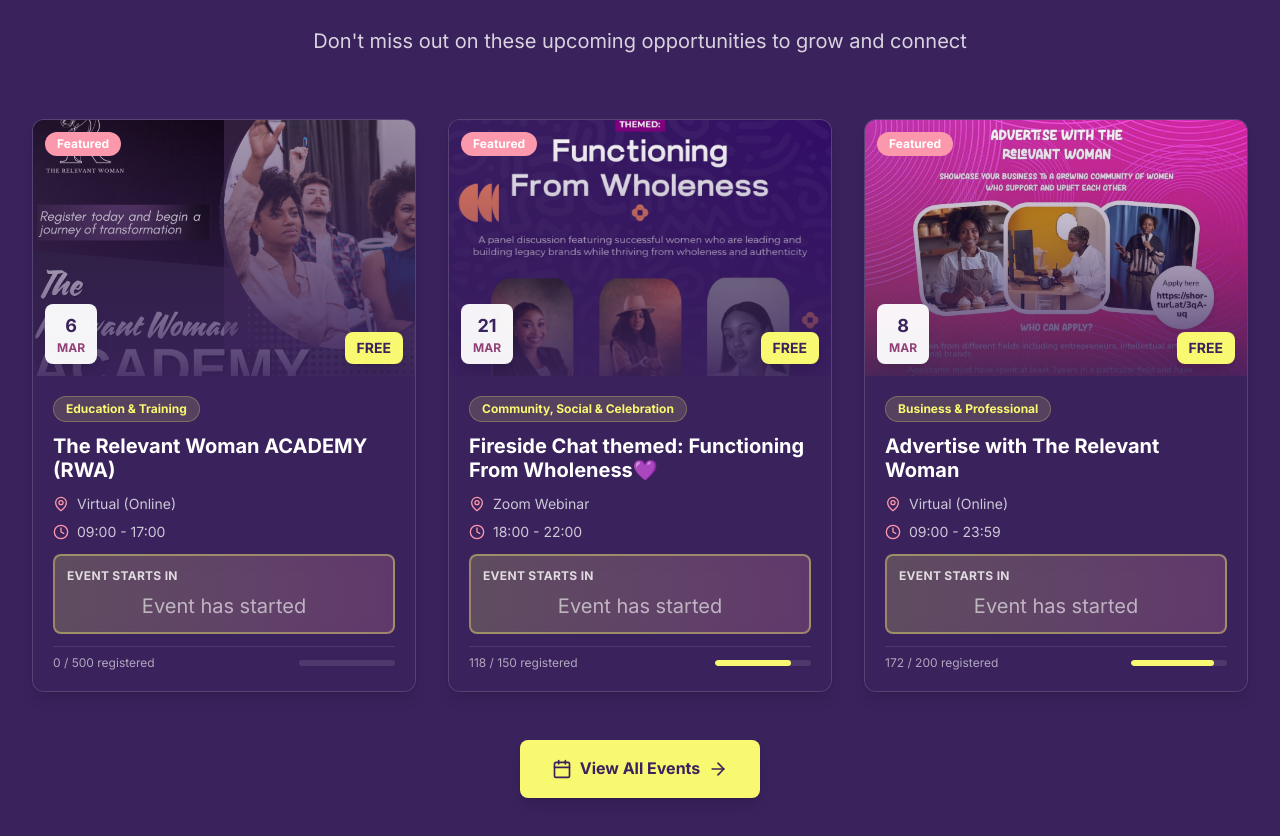
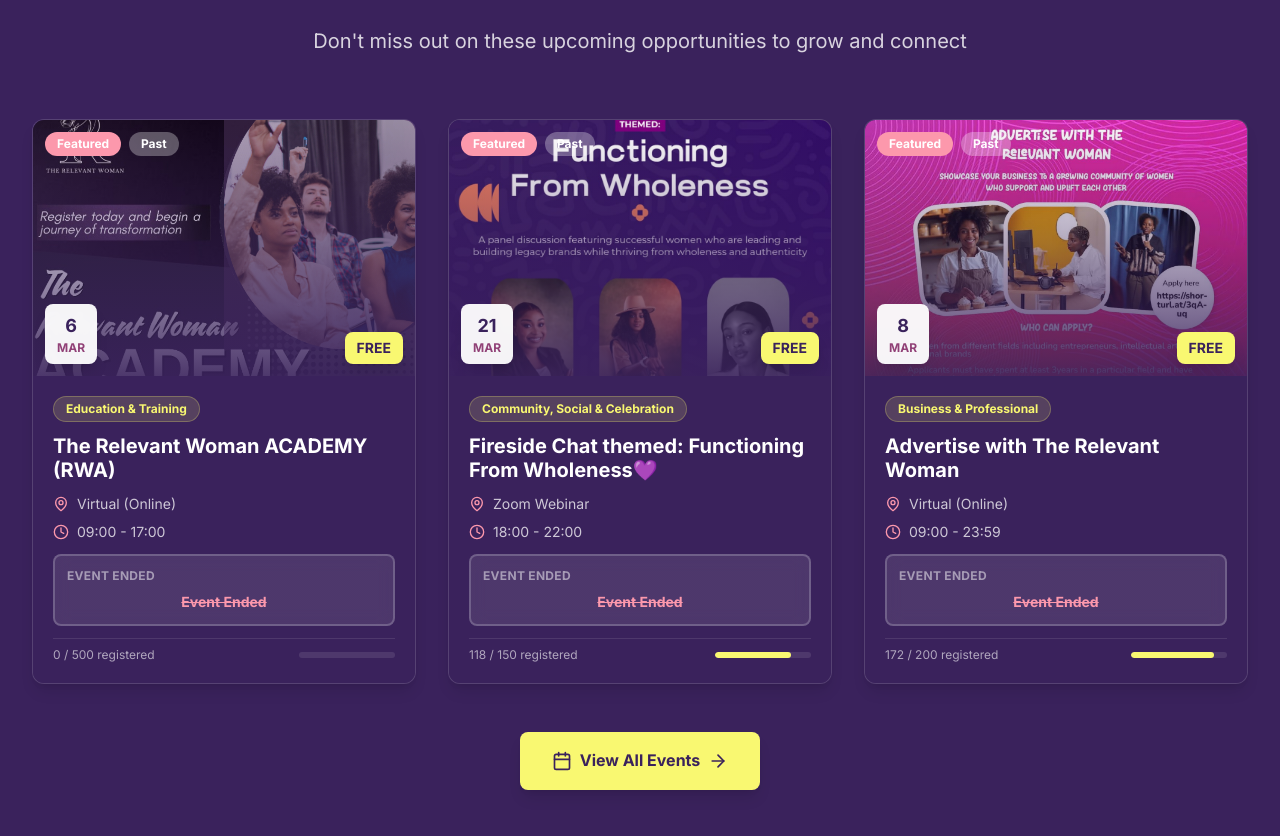
Before and after one commit to Annlyam/drelevantwoman, a Next.js app: page / in a window 1280 px wide. Shown: the part 3646-4482 px from the top of the page. Built offline with nearby package versions, Linux system fonts and the light colour scheme; no server answers.

Commit message:
fix: separate past and upcoming events, fix zeroed-out countdown timers

```diff
--- a/app/events/page.tsx
+++ b/app/events/page.tsx
@@ -7,36 +7,50 @@
 import EventCard, { Event } from "@/components/events/EventCard";
 import { Calendar, MapPin, Users, TrendingUp } from "lucide-react";
 import Link from "next/link";
+import { getEventStatus } from "@/lib/utils";
 // Import event data
 import eventData from "@/lib/data/eventData.json";
 
 const allEvents: Event[] = (eventData as Event[]).filter((event) => !event.hidden);
 
-type FilterType = "all" | "popular" | "upcoming" | "recent";
+type FilterType = "all" | "popular" | "upcoming" | "past" | "recent";
 
 export default function EventsPage() {
-  const [activeFilter, setActiveFilter] = useState<FilterType>("all");
+  const [activeFilter, setActiveFilter] = useState<FilterType>("upcoming");
 
   const filteredEvents = useMemo(() => {
+    // Sort events: upcoming first by date, then past events
+    const sortedEvents = [...allEvents].sort((a, b) => {
+      const statusA = getEventStatus(a.date, a.time);
+      const statusB = getEventStatus(b.date, b.time);
+
+      // Upcoming events come first
+      if (statusA !== statusB) {
+        return statusA === "upcoming" ? -1 : 1;
+      }
+
+      // Within same status, sort by date
+      return new Date(`${a.date}T${a.time}`).getTime() - new Date(`${b.date}T${b.time}`).getTime();
+    });
+
     switch (activeFilter) {
       case "popular":
-        return allEvents.filter(
+        return sortedEvents.filter(
           (event) =>
             event.capacity &&
             event.registered &&
             event.registered / event.capacity > 0.5,
         );
       case "upcoming":
-        return allEvents.filter((event) => event.status === "upcoming");
+        return sortedEvents.filter((event) => getEventStatus(event.date, event.time) === "upcoming");
+      case "past":
+        return sortedEvents.filter((event) => getEventStatus(event.date, event.time) === "past");
       case "recent":
-        return allEvents
-          .filter((event) => event.status === "upcoming")
-          .sort(
-            (a, b) => new Date(a.date).getTime() - new Date(b.date).getTime(),
-          )
+        return sortedEvents
+          .filter((event) => getEventStatus(event.date, event.time) === "upcoming")
           .slice(0, 6);
       default:
-        return allEvents;
+        return sortedEvents;
     }
   }, [activeFilter]);
 
@@ -54,11 +68,13 @@
   // Generate structured data for events listing
   const siteUrl =
     process.env.NEXT_PUBLIC_SITE_URL || "https://drelevantwoman.vercel.app";
+  const upcomingEvents = allEvents.filter(
+    (e) => getEventStatus(e.date, e.time) === "upcoming"
+  );
   const eventsStructuredData = {
     "@context": "https://schema.org",
     "@type": "ItemList",
-    itemListElement: allEvents
-      .filter((e) => e.status === "upcoming")
+    itemListElement: upcomingEvents
       .slice(0, 10)
       .map((event, index) => ({
         "@type": "ListItem",
@@ -212,10 +228,10 @@
             {/* Filter Tabs */}
             <div className="flex flex-wrap gap-3">
               {[
+                { id: "upcoming", label: "Upcoming" },
+                { id: "past", label: "Past Events" },
+                { id: "popular", label: "Popular" },
                 { id: "all", label: "All Events" },
-                { id: "popular", label: "Popular" },
-                { id: "upcoming", label: "Upcoming" },
-                { id: "recent", label: "Recent" },
               ].map((filter) => (
                 <button
                   key={filter.id}
--- a/components/events/CountdownTimer.tsx
+++ b/components/events/CountdownTimer.tsx
@@ -60,8 +60,8 @@
 
   if (timeLeft.isExpired) {
     return (
-      <div className={`text-sm text-white/60 ${className}`}>
-        Event has started
+      <div className={`text-sm font-semibold text-[#fc98ac] ${className}`}>
+        Event Ended
       </div>
     );
   }
--- a/components/events/EventCard.tsx
+++ b/components/events/EventCard.tsx
@@ -5,7 +5,7 @@
 import Link from "next/link";
 import { MapPin, Clock } from "lucide-react";
 import CountdownTimer from "./CountdownTimer";
-import { getIsFeatured } from "../../lib/utils";
+import { getIsFeatured, getEventStatus } from "../../lib/utils";
 
 export interface Event {
   id: string;
@@ -61,6 +61,8 @@
     event.price === 0
       ? "FREE"
       : `${event.currency}${event.price}${event.price > 0 ? "" : ""}`;
+  const eventStatus = getEventStatus(event.date, event.time);
+  const isPast = eventStatus === "past";
 
   return (
     <motion.div
@@ -106,6 +108,19 @@
                 Featured
               </div>
             )}
+
+            {/* Status Badge */}
+            <div
+              className={`absolute top-3 ${
+                getIsFeatured(event) ? "left-24" : "left-3"
+              } px-3 py-1 rounded-full text-xs font-bold ${
+                isPast
+                  ? "bg-white/30 text-white"
+                  : "bg-[#f9f871] text-[#3a225c]"
+              }`}
+            >
+              {isPast ? "Past" : "Upcoming"}
+            </div>
           </div>
 
           {/* Content */}
@@ -138,17 +153,27 @@
             </div>
 
             {/* Countdown Timer - Prominent Display */}
-            <div className="bg-gradient-to-r from-[#f9f871]/20 to-[#fc98ac]/20 backdrop-blur-sm rounded-lg p-3 border-2 border-[#f9f871]/40">
+            <div
+              className={`rounded-lg p-3 border-2 ${
+                isPast
+                  ? "bg-gradient-to-r from-white/10 to-white/10 border-white/20"
+                  : "bg-gradient-to-r from-[#f9f871]/20 to-[#fc98ac]/20 border-[#f9f871]/40"
+              } backdrop-blur-sm`}
+            >
               <div className="flex items-center justify-between mb-2">
-                <span className="text-xs font-semibold text-white/80 uppercase tracking-wide">
-                  Event Starts In
+                <span
+                  className={`text-xs font-semibold uppercase tracking-wide ${
+                    isPast ? "text-white/50" : "text-white/80"
+                  }`}
+                >
+                  {isPast ? "Event Ended" : "Event Starts In"}
                 </span>
               </div>
               <div className="flex items-center justify-center">
                 <CountdownTimer
                   targetDate={event.date}
                   targetTime={event.time}
-                  className="text-xl"
+                  className={isPast ? "line-through" : ""}
                 />
               </div>
             </div>
--- a/lib/utils.ts
+++ b/lib/utils.ts
@@ -14,3 +14,29 @@
 export function getIsFeatured(event: any): boolean {
   return (event?.isFeatured ?? event?.featured ?? false) as boolean;
 }
+
+/**
+ * Determine if an event is upcoming or past based on current date/time
+ */
+export function getEventStatus(
+  eventDate: string,
+  eventTime: string
+): "upcoming" | "past" {
+  const now = new Date();
+  const eventDateTime = new Date(`${eventDate}T${eventTime}`);
+  return eventDateTime > now ? "upcoming" : "past";
+}
+
+/**
+ * Check if event is in the past
+ */
+export function isEventPast(eventDate: string, eventTime: string): boolean {
+  return getEventStatus(eventDate, eventTime) === "past";
+}
+
+/**
+ * Check if event is upcoming
+ */
+export function isEventUpcoming(eventDate: string, eventTime: string): boolean {
+  return getEventStatus(eventDate, eventTime) === "upcoming";
+}
```
